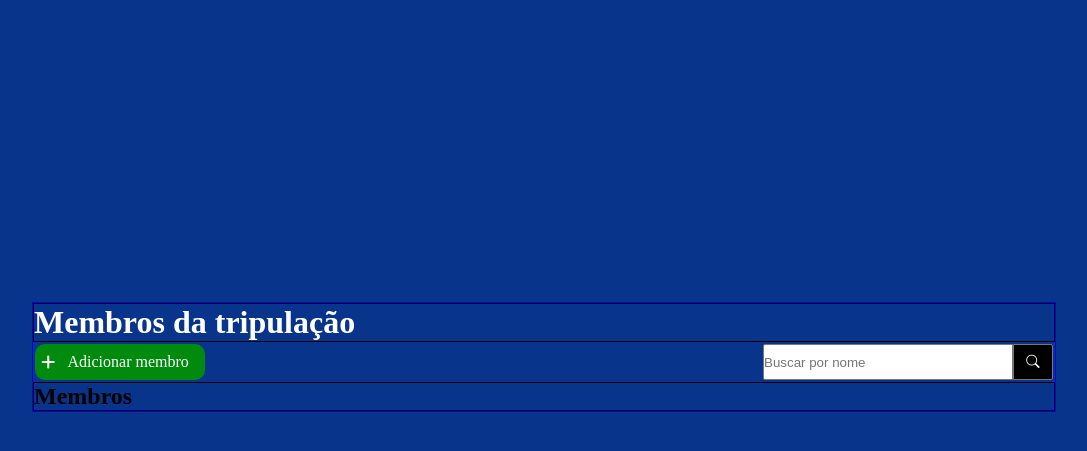
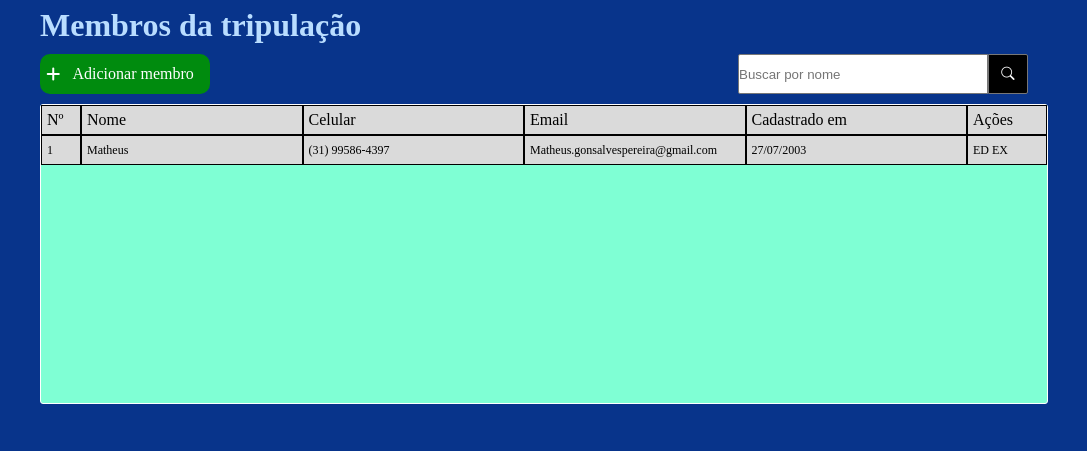
Before and after one commit to Matheuspgonsalves/iNakamas, a plain HTML site: page tripulacao.html in a window 1280 px wide. Shown: the part 83-534 px from the top of the page, without its empty margins (96-1183 px from the left). Drawn offline with nearby package versions, Linux system fonts and the light colour scheme; a web font is replaced by a local one.

Commit message:
Passos finais para a página de exibição dos cadastrados

```diff
--- a/style/tripulacao.css
+++ b/style/tripulacao.css
@@ -7,8 +7,7 @@ body {
 .container {
     display: grid;
     grid-template-columns: 1fr;
-    grid-template-rows: 10vh 90vh;
-    height: 100vh;
+    grid-template-rows: 10vh auto;
     font-family: 'Inria Sans';
 }
 
@@ -53,25 +52,24 @@ body {
     display: flex;
     justify-content: center;
     align-items: center;
+    padding: 10px;
 }
 
 .list {
     display: grid;
-    border: 1px solid blue;
 
+    gap: 10px;
     width: 80%;
     grid-template-rows: auto;
     grid-template-columns: 1fr;
 }
 
 /* Título */
-.box {
-    border: 1px solid black;
-}
+
 
 .box-title {
     grid-column: 1/4;
-    color: white;
+    color: #B9DDFF;
 }
 
 /* Campos de adicionar e busca */
@@ -79,7 +77,7 @@ body {
 .func {
     display: flex;
     justify-content: space-between;
-    padding: 2px;
+
     height: 40px;
 }
 
@@ -125,4 +123,31 @@ body {
 
 .box-table {
     grid-column: 1/4;
+    min-height: 300px;
+    border-radius: 3px;
+    border: 1px solid rgb(255, 255, 255);
+    background-color: aquamarine;
 }
+
+.campos {
+    border: 1px solid black;
+    display: flex;
+    justify-content: start;
+    align-items: center;
+    padding: 5px;
+    background-color: #dadada;
+}
+
+.t-cadastro {
+    display: grid;
+    grid-template-columns: 40px 1fr 1fr 1fr 1fr 80px;
+    grid-template-rows: 30px;
+
+}
+
+.p-cadastro {
+    display: grid;
+    grid-template-columns: 40px 1fr 1fr 1fr 1fr 80px;
+    grid-template-rows: 30px;
+    font-size: 12px;
+}
--- a/tripulacao.html
+++ b/tripulacao.html
@@ -30,6 +30,7 @@
                         Membros da tripulação
                     </h1>
                 </div>
+
                 <div class="func">
                     <div class="box-add">
                         <i class="fa-solid fa-plus"></i>
@@ -44,8 +45,25 @@
                         </button>
                     </div>
                 </div>
+
                 <div class="box-table box">
-                    <h2>Membros</h2>
+                    <div class="t-cadastro">
+                        <div class="c1 campos">Nº</div>
+                        <div class="c2 campos">Nome</div>
+                        <div class="c3 campos">Celular</div>
+                        <div class="c4 campos">Email</div>
+                        <div class="c5 campos">Cadastrado em</div>
+                        <div class="c6 campos">Ações</div>
+                    </div>
+
+                    <div class="p-cadastro">
+                        <div class="c1 campos">1</div>
+                        <div class="c2 campos">Matheus</div>
+                        <div class="c3 campos">(31) 99586-4397</div>
+                        <div class="c4 campos">Matheus.gonsalvespereira@gmail.com</div>
+                        <div class="c5 campos">27/07/2003</div>
+                        <div class="c6 campos">ED EX</div>
+                    </div>
                 </div>
             </div>
         </div>
```
